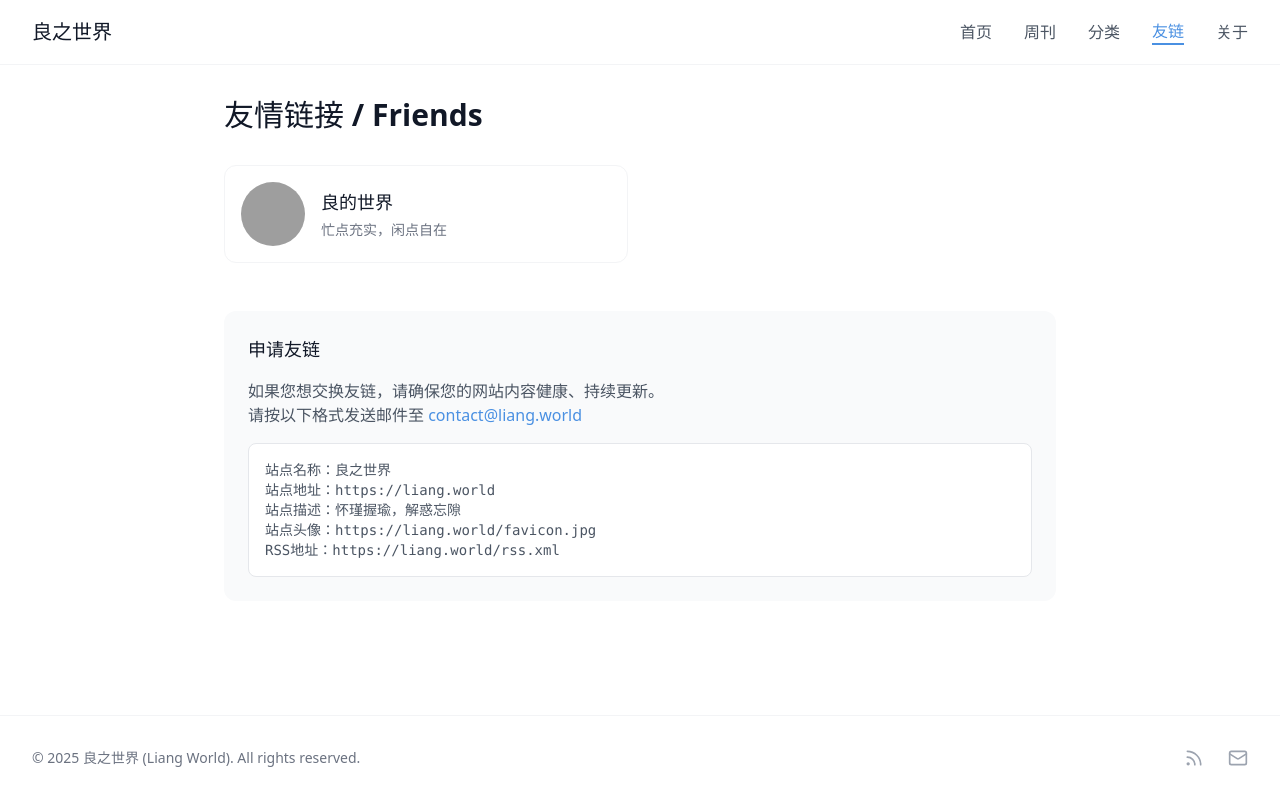
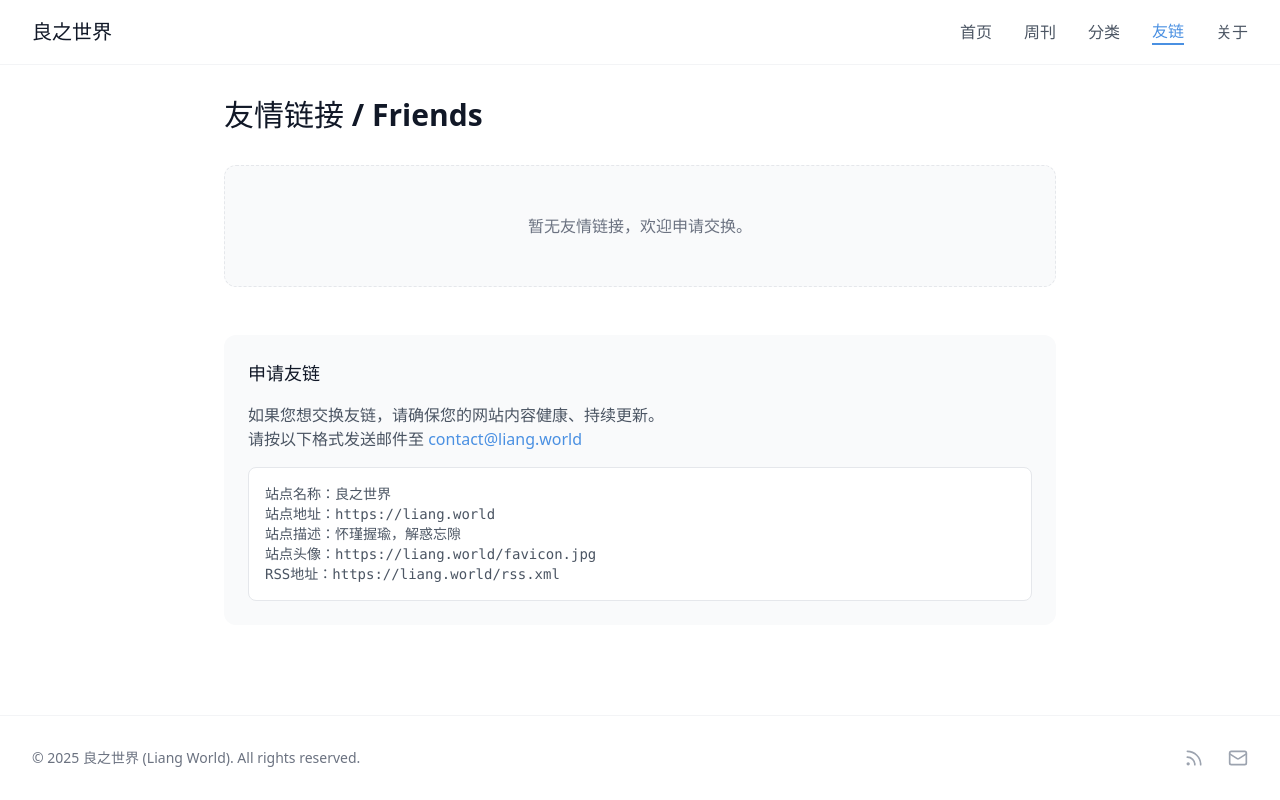
Before and after one commit to qaz20011230/blog, a React (Vite) app: page /links in a window 1280 px wide. Built offline with nearby package versions, Linux system fonts and the light colour scheme; grey boxes are pictures that could not be loaded.

Commit message:
Clear friends list in Links page

```diff
--- a/src/pages/Links.tsx
+++ b/src/pages/Links.tsx
@@ -1,13 +1,20 @@
 import React from 'react';
 import { Helmet } from 'react-helmet-async';
 
-const friends = [
-  {
-    name: '良的世界',
-    url: 'https://www.lemonary.cn/',
-    description: '忙点充实，闲点自在',
-    avatar: 'https://www.lemonary.cn/wp-content/uploads/2024/12/profile.jpg',
-  },
+interface Friend {
+  name: string;
+  url: string;
+  description: string;
+  avatar: string;
+}
+
+const friends: Friend[] = [
+  // {
+  //   name: 'Example',
+  //   url: 'https://example.com',
+  //   description: 'Description',
+  //   avatar: 'https://example.com/avatar.jpg',
+  // },
 ];
 
 export default function Links() {
@@ -20,6 +27,7 @@ export default function Links() {
 
       <h1 className="text-3xl font-bold text-gray-900 mb-8">友情链接 / Friends</h1>
 
+      {friends.length > 0 ? (
         <div className="grid grid-cols-1 md:grid-cols-2 gap-6">
           {friends.map((friend) => (
             <a
@@ -47,6 +55,11 @@ export default function Links() {
             </a>
           ))}
         </div>
+      ) : (
+        <div className="text-center py-12 bg-gray-50 rounded-xl border border-dashed border-gray-200">
+          <p className="text-gray-500">暂无友情链接，欢迎申请交换。</p>
+        </div>
+      )}
 
       <div className="mt-12 p-6 bg-gray-50 rounded-xl">
         <h3 className="text-lg font-bold text-gray-900 mb-4">申请友链</h3>
```
Lines whose indentation alone changed are shown as unchanged.
